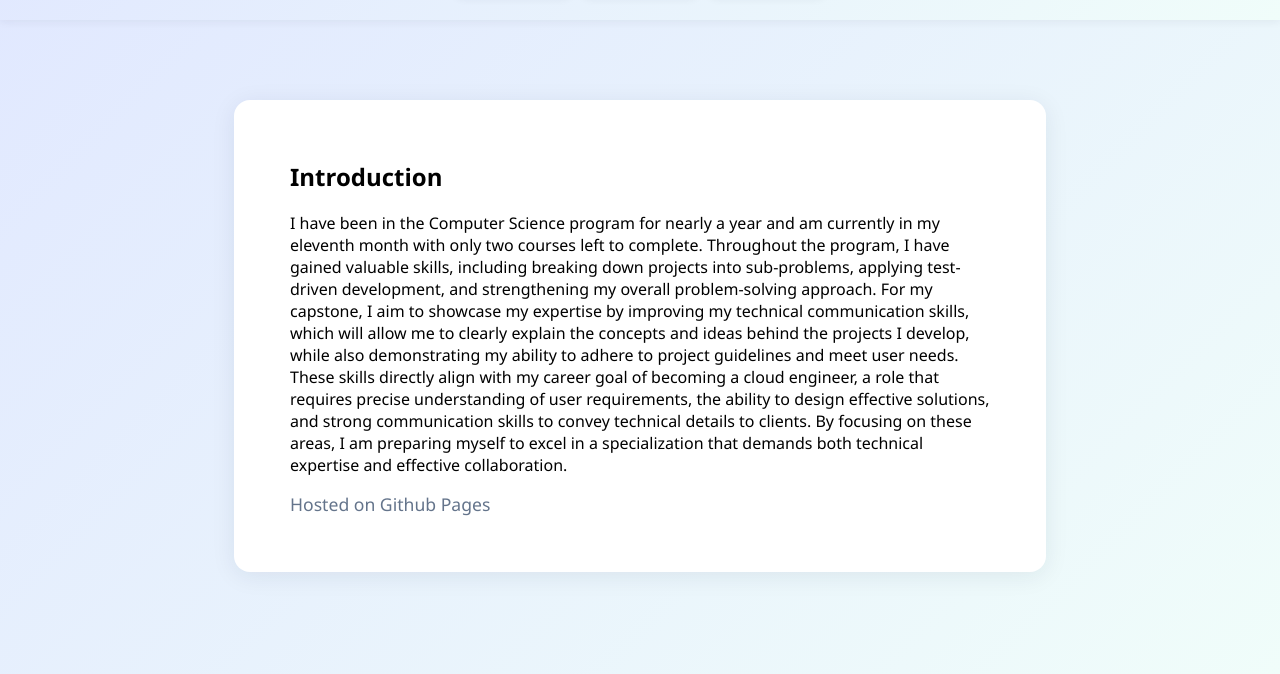
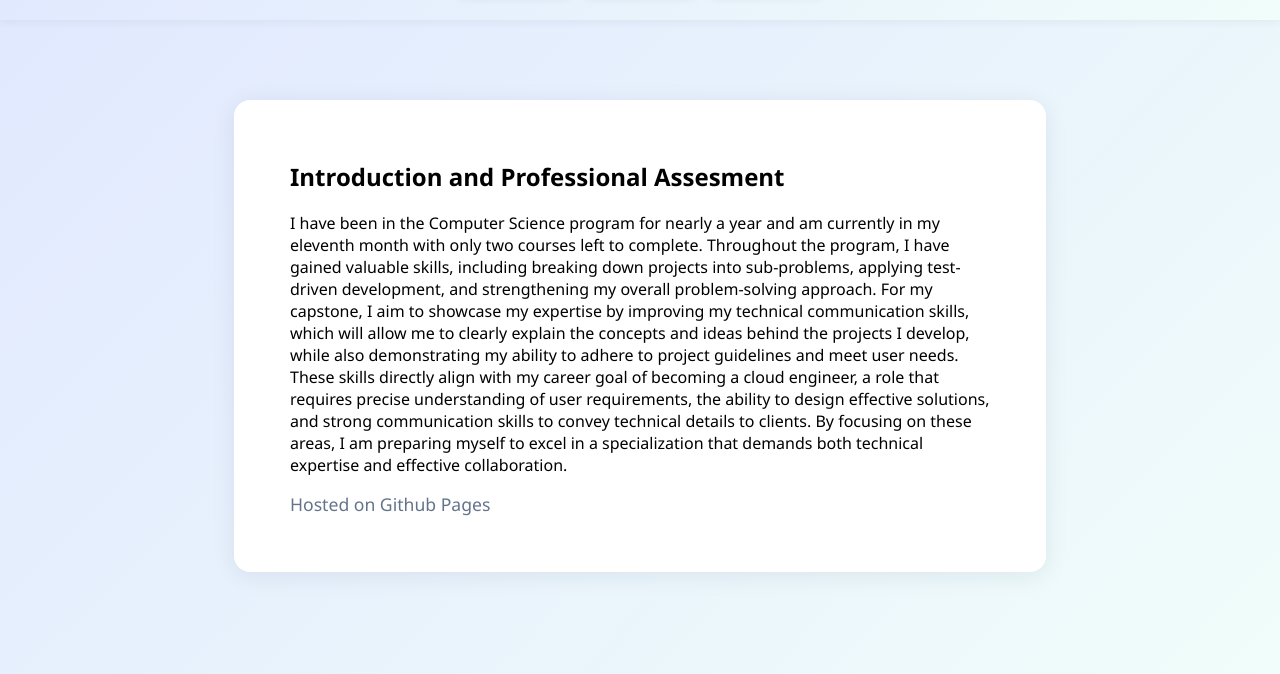
Before and after one commit to zdeleon5/CS-499-ePortfolio, a plain HTML site: page index.html in a window 1280 px wide. Shown: the part 126-800 px from the top of the page. Drawn offline with Linux system fonts and the light colour scheme.

Commit message:
Update index.html

```diff
--- a/index.html
+++ b/index.html
@@ -20,7 +20,7 @@
   </div>
   <div class="container">
     <section id="introduction">
-      <h2>Introduction</h2>
+      <h2>Introduction and Professional Assesment</h2>
       I have been in the Computer Science program for nearly a year and am currently in my eleventh month with only two courses left to complete. Throughout the program, I have gained valuable skills, including breaking down projects into sub-problems, applying test-driven development, and strengthening my overall problem-solving approach. For my capstone, I aim to showcase my expertise by improving my technical communication skills, which will allow me to clearly explain the concepts and ideas behind the projects I develop, while also demonstrating my ability to adhere to project guidelines and meet user needs. These skills directly align with my career goal of becoming a cloud engineer, a role that requires precise understanding of user requirements, the ability to design effective solutions, and strong communication skills to convey technical details to clients. By focusing on these areas, I am preparing myself to excel in a specialization that demands both technical expertise and effective collaboration.
     </section>
     <p>Hosted on Github Pages</p>
```
